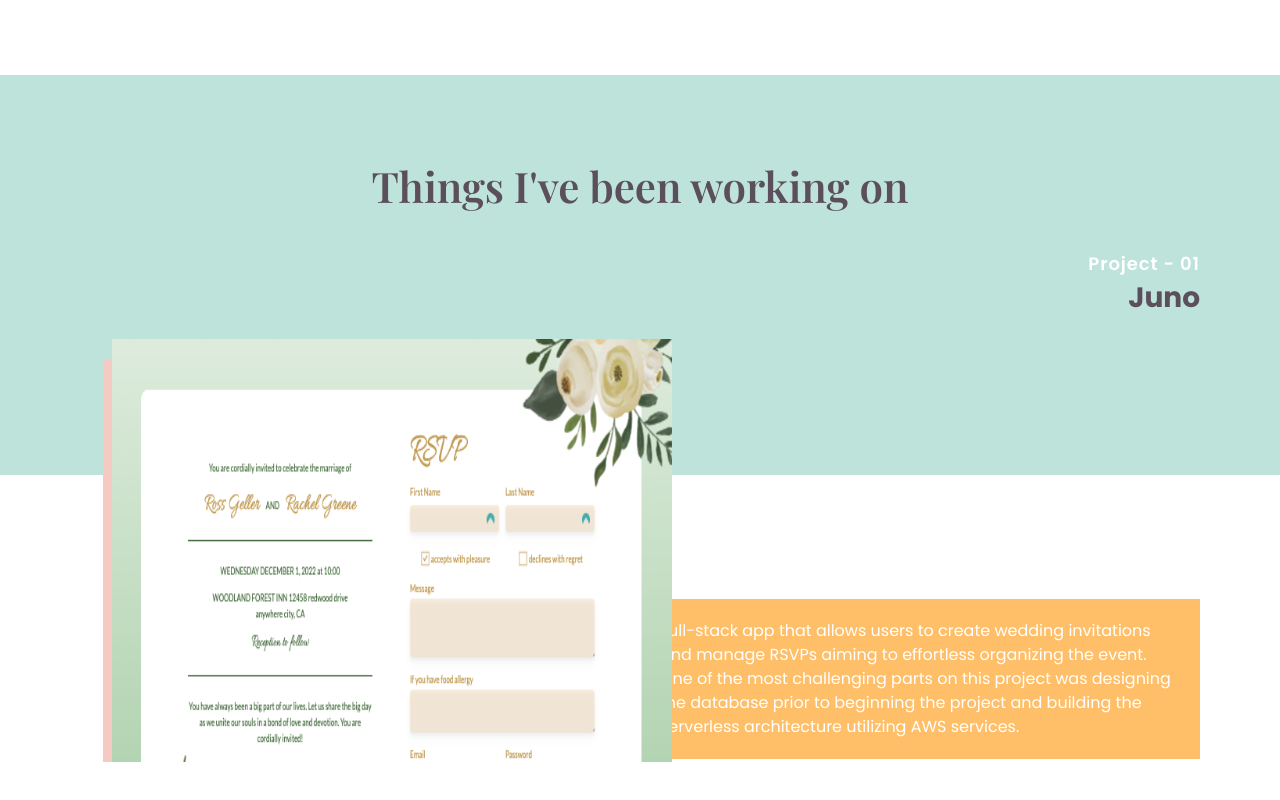
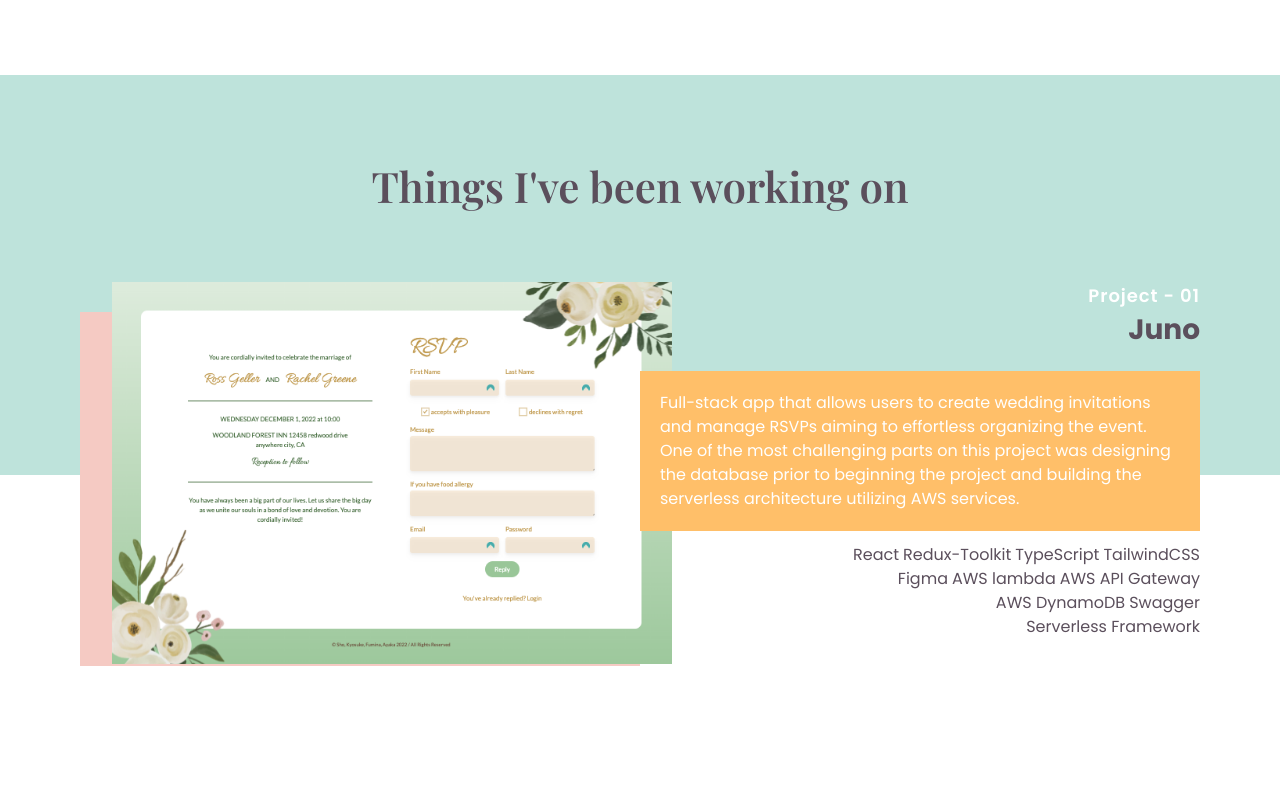
Before and after one commit to AyakaYasuda/portfolio, a Next.js app: page / in a window 1280 px wide. Shown: the part 1747-2547 px from the top of the page. Built offline with nearby package versions, Linux system fonts and the light colour scheme.

Commit message:
added style for desktop to Works page

```diff
--- a/components/Works.js
+++ b/components/Works.js
@@ -8,10 +8,10 @@ const Works = ({ data }) => {
     <div
       className={`${classes.bgHalf} py-10 lg:py-20 px-5 h-full md:px-10 lg:px-20`}
     >
-      <h3 className="text-brown text-center mb-8">
+      <h3 className="text-brown text-center mb-8 md:mb-16">
         Things I've been working on
       </h3>
-      <div className="h-4/5 overflow-y-auto">
+      <div className="h-[70%] md:h-3/5 overflow-y-auto">
         {data.map((work) => (
           <Project
             key={work.id}
--- a/components/ui/Project.js
+++ b/components/ui/Project.js
@@ -12,17 +12,15 @@ const Project = ({
   description,
   technologies,
 }) => {
-  return (
-    <div className="w-full GridCenter grid-cols-1 lg:grid-cols-2">
-      <section className="justify-self-end mb-5 md:col-start-2">
+  const mobileContent = (
+    <div className="w-full GridCenter grid-cols-1">
+      <section className="justify-self-end mb-5">
         <h5 className="text-white text-right">
           {`Project - ${('0' + id).slice(-2)}`}
         </h5>
         <h4 className="text-brown text-right">{name}</h4>
       </section>
-
-      <ProjectImage image={projectImage} style="row-span-full col-start-1" />
-
+      <ProjectImage image={projectImage} />
       <div className="bg-orange p-5">
         <p className="text-white">{description}</p>
       </div>
@@ -43,6 +41,45 @@ const Project = ({
       </div>
     </div>
   );
+
+  const desktopContent = (
+    <div className="w-full GridCenter grid-cols-2 mb-24">
+      <ProjectImage image={projectImage} />
+      <section className="relative FlexColumn">
+        <div className="self-end mb-5">
+          <h5 className="text-white text-right">
+            {`Project - ${('0' + id).slice(-2)}`}
+          </h5>
+          <h4 className="text-brown text-right">{name}</h4>
+        </div>
+        <div className="bg-orange p-5 z-20">
+          <p className="text-white">{description}</p>
+        </div>
+        <ul className="FlexJustifyEnd flex-wrap gap-x-1 w-4/6 mr-0 ml-auto my-3">
+          {technologies.map((tech, index) => (
+            <li key={index}>
+              <p className="text-brown">{tech}</p>
+            </li>
+          ))}
+        </ul>
+        <div className="self-end FlexCenter gap-3 my-5 mb-5">
+          <Button bgColor="bg-pink-dark" textColor="text-white" url={github}>
+            view code
+          </Button>
+          <Button bgColor="bg-pink-dark" textColor="text-white" url={url}>
+            visit app
+          </Button>
+        </div>
+      </section>
+    </div>
+  );
+
+  return (
+    <>
+      <div className="block md:hidden">{mobileContent}</div>
+      <div className="hidden md:block">{desktopContent}</div>
+    </>
+  );
 };
 
 export default Project;
--- a/components/ui/ProjectImage.js
+++ b/components/ui/ProjectImage.js
@@ -6,14 +6,14 @@ const ProjectImage = ({ image }) => {
     <section className="relative w-full my-5">
       <BackgroundBox
         bgColor="bg-pink-light"
-        width="w-11/12"
-        height="h-[50vw]"
-        position="z-10 mx-auto"
+        width="w-[88%] md:w-full"
+        height="h-[50vw] md:h-[30vw]"
+        position="z-10"
       />
       <img
         src={image}
         alt="project image"
-        className="absolute -top-5 left-8 object-fit w-[80vw] h-[50vw] z-20"
+        className="absolute -top-7 left-1/2 -translate-x-1/2 object-fit w-[83vw] h-[50vw] z-20 md:w-[45vw] md:h-[30vw] md:-top-8 md:translate-x-0 md:left-8"
       />
     </section>
   );
--- a/styles/globals.css
+++ b/styles/globals.css
@@ -78,6 +78,6 @@
     @apply bg-gradient-to-t from-pink-light via-transparent max-w-max;
   }
   .Button {
-    @apply px-5 py-2 rounded-full text-sm
+    @apply px-5 py-2 rounded-full text-sm drop-shadow cursor-pointer;
   }
 }
```
